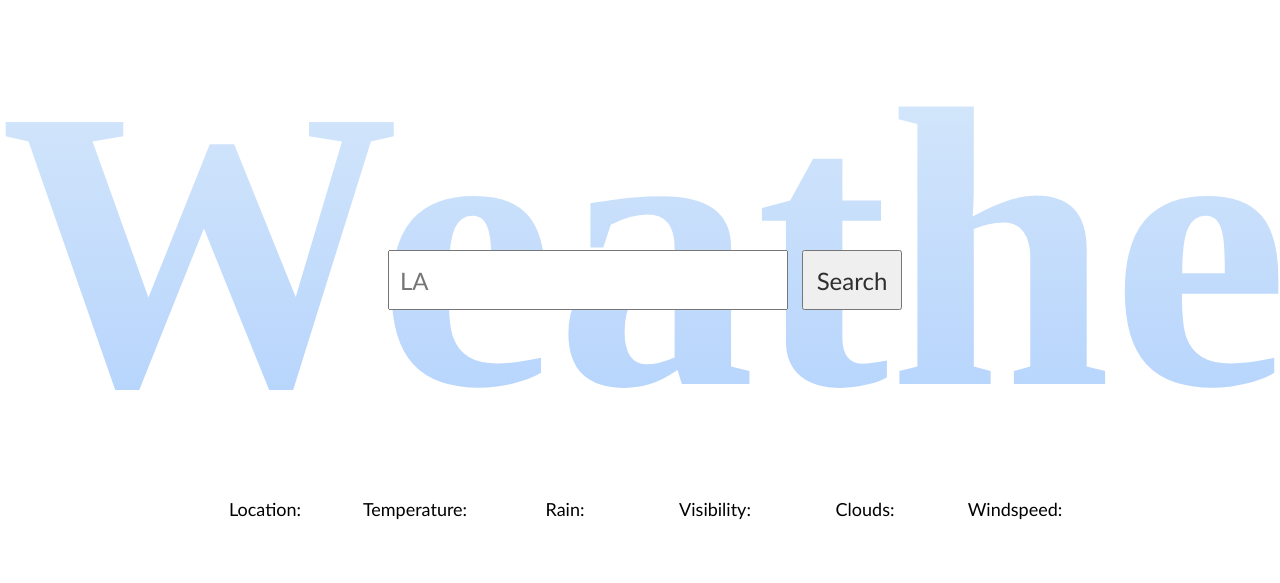
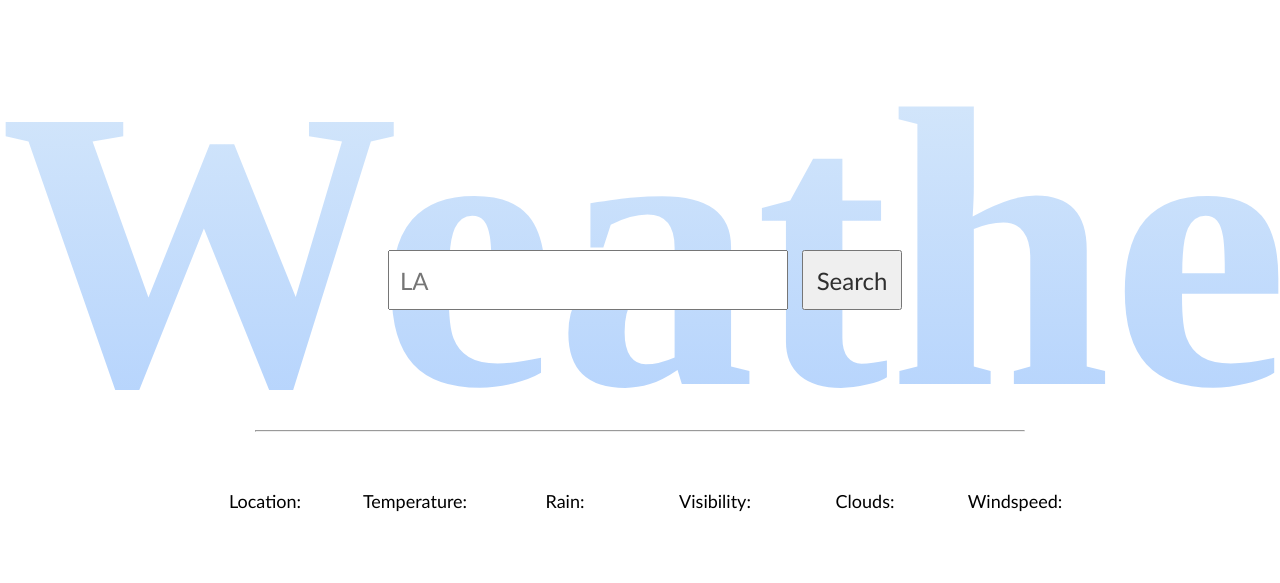
Before and after one commit to Linus-Cl/js_WeatherWebApp, a plain HTML site: page index.html in a window 1280 px wide. Drawn offline with Linux system fonts and the light colour scheme.

Commit message:
css touchup

```diff
--- a/index.html
+++ b/index.html
@@ -15,6 +15,7 @@
         <input type="search" id="locationInput" placeholder="LA">
         <button id="searchButton" onclick="userAction()">Search</button>
     </div>
+    <hr>
     <div class="container-row">
         <div class="container">
             <p>Location:
--- a/style.css
+++ b/style.css
@@ -22,6 +22,15 @@ h1 {
     -webkit-background-clip: text;
     -webkit-text-fill-color: transparent;
 
+}
+
+hr {
+    color: yellowgreen;
+    top: 50vh;
+    margin-top: 110px;
+    margin-bottom: 0;
+    padding-bottom: 0;
+    width: 60vw;
 }
 
 #searchButton {
@@ -49,7 +58,7 @@ h1 {
 .container-row {
     display: flex;
     justify-content: center;
-    margin-top: 20vh;
+    margin-top: 5vh;
 }
 
 .container {
```
